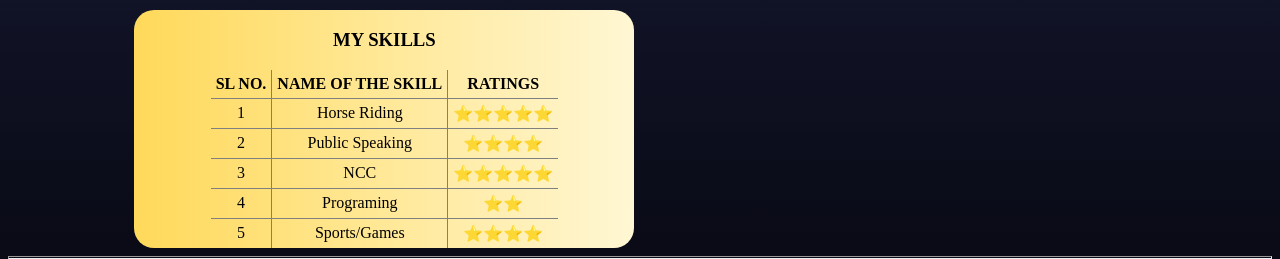
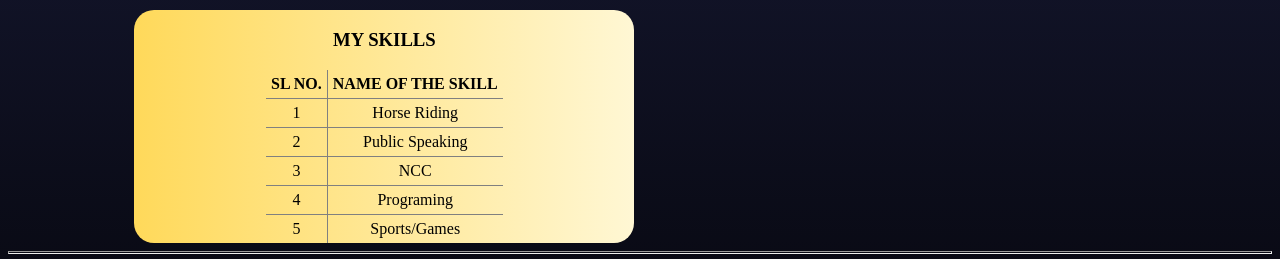
Before and after one commit to DARSHANSV15/About-me, a plain HTML site: page index.html in a window 1280 px wide. Shown: the part 752-1011 px from the top of the page. Drawn offline with Linux system fonts and the light colour scheme.

Commit message:
Update index.html

```diff
--- a/index.html
+++ b/index.html
@@ -45,33 +45,33 @@
         <h3>MY SKILLS</h3>
         <th>SL NO.</th>
         <th>NAME OF THE SKILL</th>
-        <th>RATINGS</th>
+
     </thead>
     <tbody>
         <tr>
             <td>1</td>
             <td>Horse Riding</td>
-            <td>⭐⭐⭐⭐⭐</td>
+
         </tr>
         <tr>
             <td>2</td>
             <td>Public Speaking</td>
-            <td>⭐⭐⭐⭐</td>
+
         </tr>
         <tr>
             <td>3</td>
             <td>NCC</td>
-            <td>⭐⭐⭐⭐⭐</td>
+
         </tr>
         <tr>
             <td>4</td>
             <td>Programing</td>
-            <td>⭐⭐</td>
+
         </tr>
         <tr>
             <td>5</td>
             <td>Sports/Games</td>
-            <td>⭐⭐⭐⭐</td>
+
         </tr>
     </tbody>
     </table>
```
